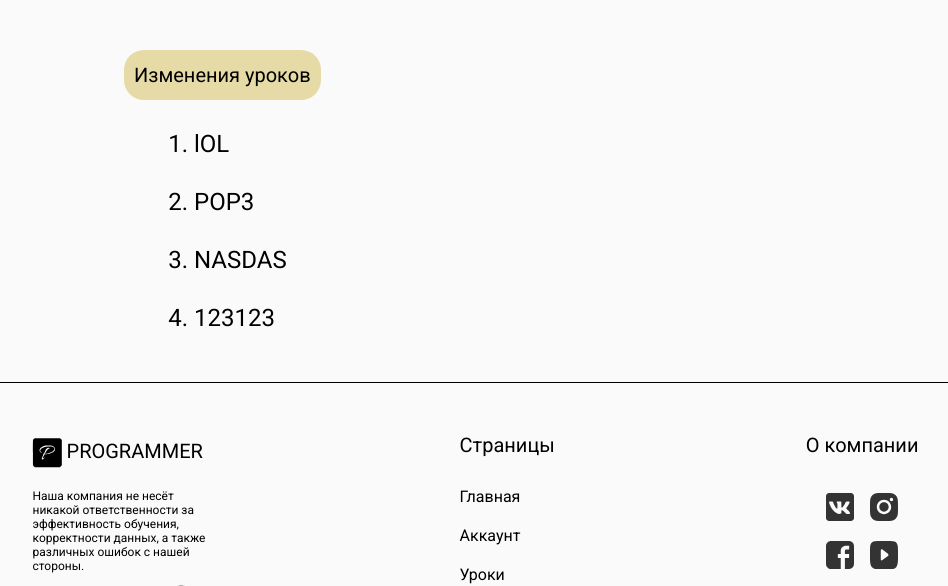
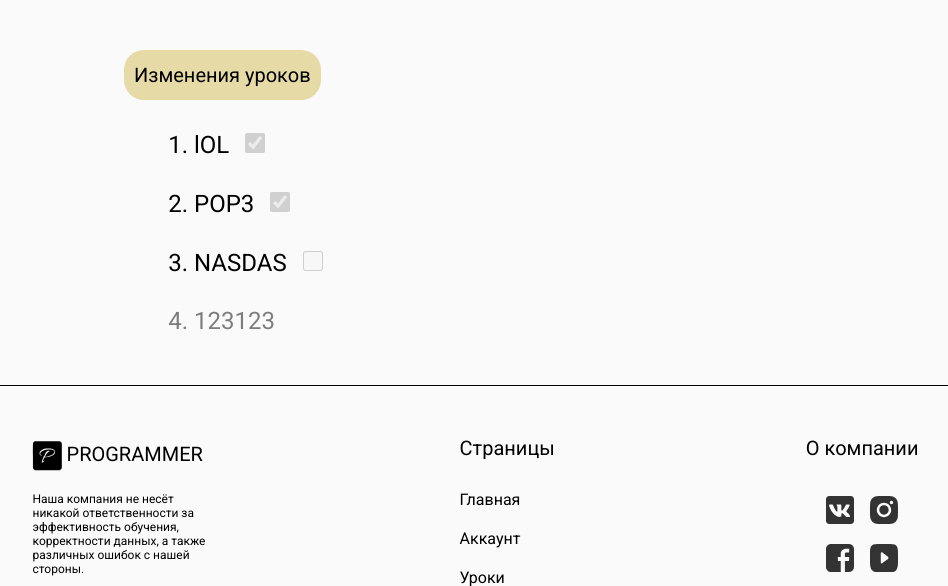
Before and after one commit to GodgonShlem/kursovaia, a Flask app: page /lessons in a window 1280 px wide. Shown: the part 84-670 px from the top of the page, without its empty margins (166-1114 px from the left). Run offline with Flask 3, Linux system fonts and the light colour scheme; a user stored in the database is signed in.

Commit message:
Доступ к урокам
Теперь доступ к последующим урокам будет закрыт если не выполнен тест в предыдущем уроке, на странице с уроками добавлено отображение выполненных уроков и текущего урока

```diff
--- a/app.py
+++ b/app.py
@@ -55,7 +55,18 @@ def lessons():
     user_session = session.get('user_session')
     if user_session:
         lessonsDB = Lessons.query.all()
-        return render_template('lessons.html', active_page='lessons', lessons=lessonsDB)
+        passed_lesson = UsersPassed.query.filter_by(user=session['user_session']).all()
+        passed_lessons = set()
+        for passed in passed_lesson:
+            if passed.is_passed:
+                passed_lessons.add(passed.lesson_id)
+        its_next_lesson = set()
+        for lesson in lessonsDB:
+            if lesson.id not in passed_lessons:
+                passed_lessons.add(lesson.id)
+                its_next_lesson.add(lesson.id)
+                break
+        return render_template('lessons.html', active_page='lessons', lessons=lessonsDB,passed_lessons=passed_lessons, its_next_lesson=its_next_lesson)
     else:
         return render_template('lessons.html', active_page='lessons')
 
@@ -67,11 +78,29 @@ def lesson(lesson_id):
         for question in questions:
             question.answer_load = json.loads(question.answers)
             question.isCorrect_load = json.loads(question.isCorrect)
+
         next_lesson = lesson_id+1
         last_lesson = Lessons.query.order_by(Lessons.id.desc()).first()
         if next_lesson>last_lesson.id:
             next_lesson = False
-        return render_template('lesson.html', lesson=current_lesson, questions=questions,active_page='lessons', next_lesson=next_lesson)
+
+        lessonsDB = Lessons.query.all()
+        passed_lesson = UsersPassed.query.filter_by(user=session['user_session']).all()
+        available_lessons = set()
+
+        for passed in passed_lesson:
+            if passed.is_passed:
+                available_lessons.add(passed.lesson_id)
+
+        for lesson in lessonsDB:
+            if lesson.id not in available_lessons:
+                available_lessons.add(lesson.id)
+                break
+
+        if lesson_id in available_lessons:
+            return render_template('lesson.html', lesson=current_lesson, questions=questions,active_page='lessons', next_lesson=next_lesson, available_lessons=available_lessons)
+        else:
+            return redirect(url_for('lessons'))
     else:
         return redirect(url_for('lessons'))
 
--- a/static/css/lessons.scss
+++ b/static/css/lessons.scss
@@ -32,6 +32,14 @@
                     color: variables.$MainColorTextHover;
                 }
             }
+            input {
+                width: 20px;
+                height: 20px;
+                margin-left: 10px;
+            }
+        }
+        .lessons-list-elem_block {
+            color: variables.$MainColorTextHover;
         }
     }
 }
--- a/static/css/main.css
+++ b/static/css/main.css
@@ -478,6 +478,14 @@ html {
 .lessons .lessons-list .lessons-list-elem a:hover {
   color: rgba(0, 0, 0, 0.5);
 }
+.lessons .lessons-list .lessons-list-elem input {
+  width: 20px;
+  height: 20px;
+  margin-left: 10px;
+}
+.lessons .lessons-list .lessons-list-elem_block {
+  color: rgba(0, 0, 0, 0.5);
+}
 
 .account-unlogged {
   position: relative;
--- a/templates/lessons.html
+++ b/templates/lessons.html
@@ -5,7 +5,14 @@
             <a href="lessoncreate" class="lessons-link">Изменения уроков</a>
             <ol class="lessons-list">
                 {% for lesson in lessons %}
+                    {% if lesson.id in passed_lessons %}
                         <li class="lessons-list-elem"><a href="{{ url_for('lesson', lesson_id=lesson.id) }}">{{ lesson.title }}</a>
+                        {% if lesson.id in its_next_lesson %}<input type="checkbox" disabled>
+                        {% else %} <input type="checkbox" checked disabled>
+                        {% endif %}</li>
+                    {% else %}
+                        <li class="lessons-list-elem lessons-list-elem_block">{{ lesson.title }}</li>
+                    {% endif %}
                 {% endfor %}
             </ol>
         </div>
```
Also changed, not shown: instance/siteBases.db.
